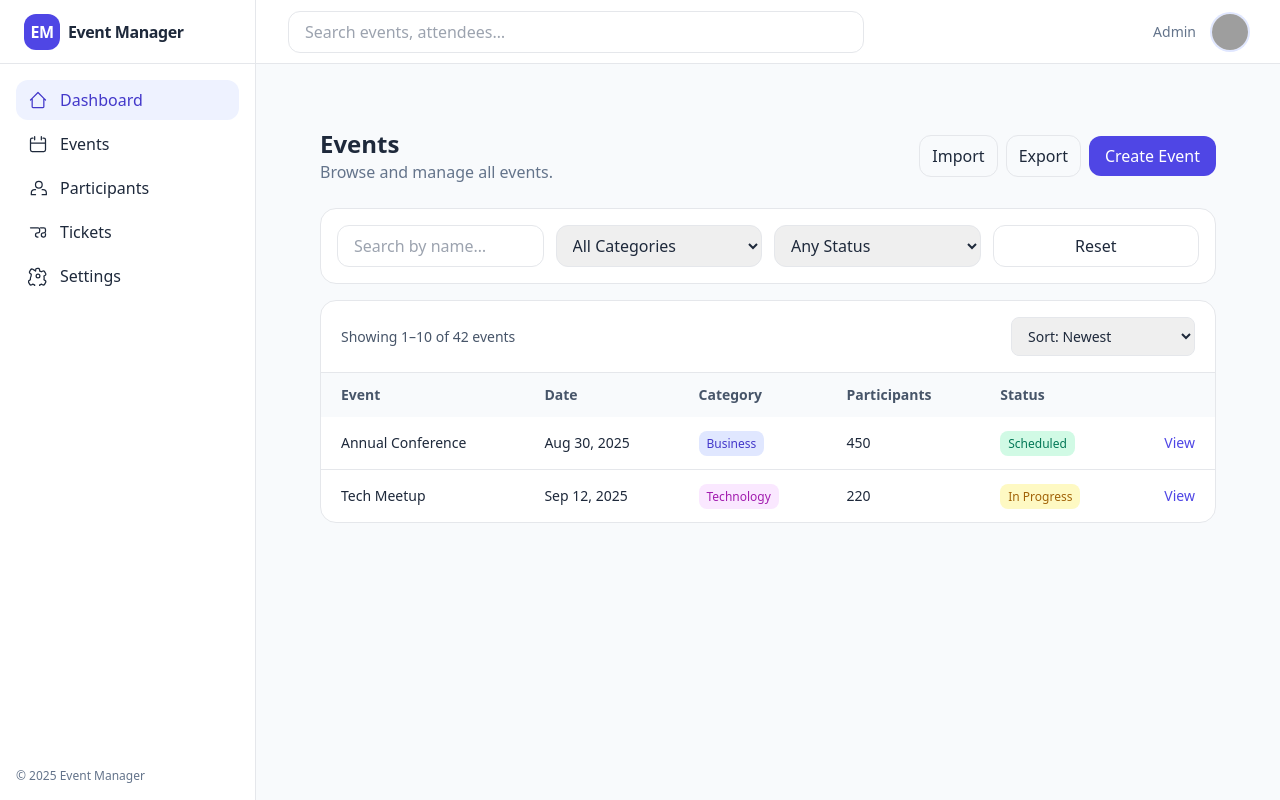
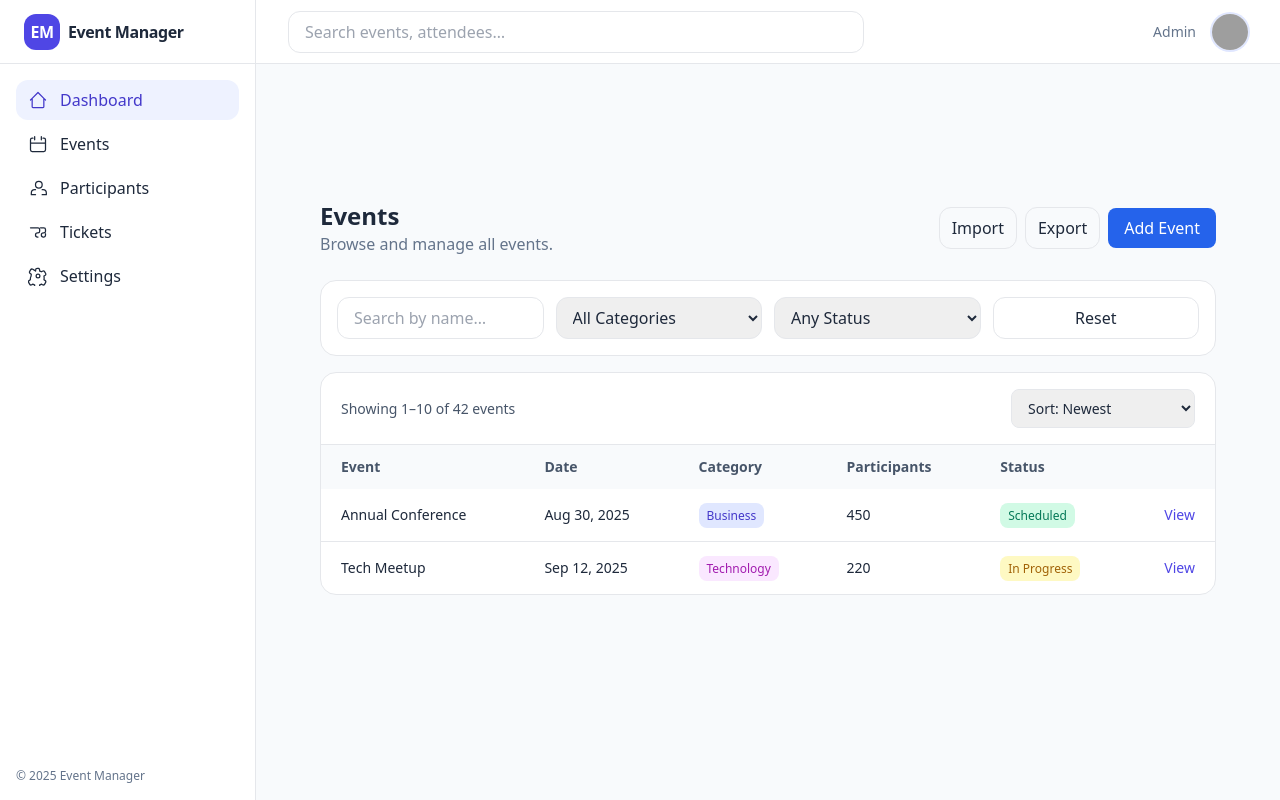
Before and after one commit to yanisahmed/python-event-management, a Django app: page /admin/dashboard/events/ in a window 1280 px wide. Run offline with Django 5.2, Linux system fonts and the light colour scheme; some libraries are stand-ins or nearby versions; grey boxes are pictures that could not be loaded.

Commit message:
add event modal added

```diff
--- a/event/templates/dashboard/dashboard-event.html
+++ b/event/templates/dashboard/dashboard-event.html
@@ -1,6 +1,58 @@
 {% extends "dashboard/dashboard.html" %}
 
 {% block dashboard %}
+
+        <div class="p-6">
+
+            <!-- Modal -->
+             {% comment %} Modal {% endcomment %}
+            <div id="eventModal" class="hidden fixed inset-0 bg-gray-900 bg-opacity-50 flex items-center justify-center z-50">
+                <div class="bg-white rounded-xl shadow-lg w-full max-w-md p-6">
+                <div class="flex justify-between items-center mb-4">
+                    <h2 class="text-xl font-semibold text-gray-700">Add New Event</h2>
+                    <button onclick="document.getElementById('eventModal').classList.add('hidden')"
+                            class="text-gray-500 hover:text-gray-700">✕</button>
+                </div>
+
+
+                <form method="POST" action="{% url 'create_event' %}" class="space-y-4">
+                    {% csrf_token %}
+                    <div>
+                    <label class="block text-sm font-medium text-gray-600">Event Name</label>
+                    <input type="text" name="name" required
+                            class="w-full border border-gray-300 rounded-lg px-3 py-2 focus:ring-2 focus:ring-blue-500 focus:outline-none">
+                    </div>
+
+                    <div>
+                    <label class="block text-sm font-medium text-gray-600">Date</label>
+                    <input type="date" name="date" required
+                            class="w-full border border-gray-300 rounded-lg px-3 py-2 focus:ring-2 focus:ring-blue-500 focus:outline-none">
+                    </div>
+
+                    <div>
+                    <label class="block text-sm font-medium text-gray-600">Location</label>
+                    <input type="text" name="location" required
+                            class="w-full border border-gray-300 rounded-lg px-3 py-2 focus:ring-2 focus:ring-blue-500 focus:outline-none">
+                    </div>
+
+                    <div>
+                    <label class="block text-sm font-medium text-gray-600">Description</label>
+                    <textarea name="description" rows="3"
+                            class="w-full border border-gray-300 rounded-lg px-3 py-2 focus:ring-2 focus:ring-blue-500 focus:outline-none"></textarea>
+                    </div>
+
+                    <div class="flex justify-end gap-2 pt-4">
+                    <button type="button" onclick="document.getElementById('eventModal').classList.add('hidden')"
+                            class="px-4 py-2 bg-gray-200 text-gray-700 rounded-lg hover:bg-gray-300">Cancel</button>
+                    <button type="submit"
+                            class="px-4 py-2 bg-blue-600 text-white rounded-lg hover:bg-blue-700">Save</button>
+                    </div>
+                </form>
+                </div>
+            </div>
+
+        </div>
+
         <div class="max-w-7xl mx-auto p-4 lg:p-8">
             <header class="flex items-center justify-between gap-4">
                 <div>
@@ -10,7 +62,10 @@
                 <div class="flex items-center gap-2">
                     <a href="#" class="px-3 py-2 rounded-xl border">Import</a>
                     <a href="#" class="px-3 py-2 rounded-xl border">Export</a>
-                <a href="#" class="px-4 py-2 rounded-xl bg-indigo-600 text-white">Create Event</a>
+                    <button onclick="document.getElementById('eventModal').classList.remove('hidden')"
+            class="px-4 py-2 bg-blue-600 text-white rounded-lg hover:bg-blue-700">
+                        Add Event
+                    </button>
                 </div>
             </header>
 
--- a/event/templates/dashboard/dashboard.html
+++ b/event/templates/dashboard/dashboard.html
@@ -11,9 +11,11 @@
   <style>html{font-family:Inter,system-ui,Segoe UI,Roboto,Helvetica,Arial,"Apple Color Emoji","Segoe UI Emoji"}</style>
 </head>
 <body class="bg-slate-50 text-slate-800">
-  <!-- Shell -->
+
   <div class="min-h-screen flex">
-    <!-- Sidebar -->
+
+
+     {% comment %} Sidebar {% endcomment %}
     <aside class="hidden lg:flex lg:flex-col w-64 border-r bg-white/90 backdrop-blur sticky top-0 h-screen">
       <div class="px-6 h-16 flex items-center border-b">
         <a href="dashboard.html" class="flex items-center gap-2 font-semibold tracking-tight">
@@ -46,9 +48,10 @@
       <div class="mt-auto p-4 text-xs text-slate-500">© 2025 Event Manager</div>
     </aside>
 
-    <!-- Main -->
+
     <div class="flex-1 flex flex-col">
-      <!-- Topbar -->
+
+      {% comment %} Topbar {% endcomment %}
       <header class="h-16 bg-white border-b flex items-center justify-between px-4 lg:px-8">
         <button class="lg:hidden inline-flex items-center gap-2 px-3 py-2 rounded-lg border" onclick="document.getElementById('mobile-drawer').classList.toggle('hidden')">Menu</button>
         <div class="hidden md:flex items-center gap-3 flex-1 max-w-xl">
@@ -60,14 +63,15 @@
         </div>
       </header>
 
-      <!-- Content -->
+      {% comment %} Content  {% endcomment %}
       <main class="p-4 lg:p-8 space-y-6">
         {% block dashboard %}{% endblock dashboard %}
       </main>
     </div>
   </div>
 
-  <!-- Mobile Drawer -->
+
+   {% comment %} Mobile Drawer {% endcomment %}
   <div id="mobile-drawer" class="hidden fixed inset-0 z-40 lg:hidden">
     <div class="absolute inset-0 bg-black/40" onclick="this.parentElement.classList.add('hidden')"></div>
     <div class="absolute inset-y-0 left-0 w-72 bg-white shadow-xl p-4">
--- a/event/urls.py
+++ b/event/urls.py
@@ -4,6 +4,7 @@ from event.views import *
 urlpatterns = [
     path('dashboard/', dashboard, name='dashboard'),
     path('dashboard/events/', dashboard_event, name='event'),
+    path('dashboard/events/create/', dashboard_event_create, name='create_event'),
     path('dashboard/participants/', dashboard_participant, name='event'),
     path('dashboard/tickets/', dashboard_ticket, name='ticket'),
     path('dashboard/settings/', dashboard_settings, name='settings')
--- a/event/views.py
+++ b/event/views.py
@@ -8,6 +8,9 @@ def dashboard(request):
 def dashboard_event(request):
     return render(request, 'dashboard/dashboard-event.html')
 
+def dashboard_event_create(request):
+    pass
+
 def dashboard_participant(request):
     return render(request, 'dashboard/dashboard-participant.html')
 
```
Lines whose indentation alone changed are shown as unchanged.
